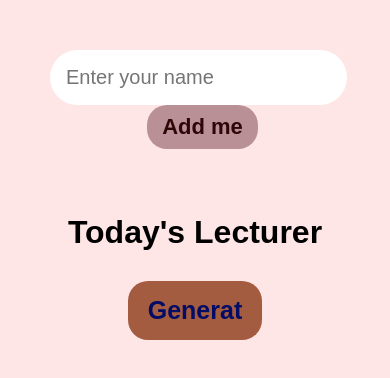
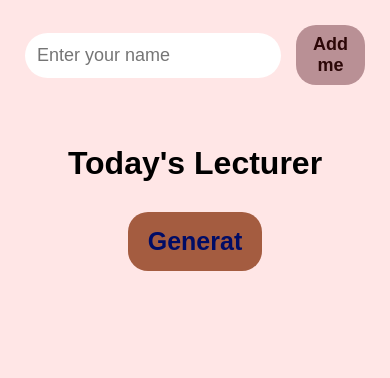
Before and after one commit to mahfuzMS/randomNameCreator, a plain HTML site: page index.html in a window 390 px wide. Drawn offline with Linux system fonts and the light colour scheme.

Commit message:
update for mobike view

```diff
--- a/nameGenarator.js
+++ b/nameGenarator.js
@@ -1,6 +1,5 @@
 
 var names = [];
-
 
 function setNames() {
     const nameInput = document.getElementById('nameInput').value.trim();
@@ -22,7 +21,7 @@ function generateRandomName() {
 
     displayName.textContent = rendomName;
 
-    if(names == ''){
+    if (names == '') {
         displayName.style.display = 'none';
         alert("Please add your name.");
     }
--- a/style.css
+++ b/style.css
@@ -14,7 +14,7 @@ body {
     padding: 30px;
 }
 
-#input-section input {
+#nameInput{
     padding: 16px;
     border: none;
     border-radius: 30px;
@@ -22,7 +22,6 @@ body {
 }
 
 #input-button {
-    /* width: 80px; */
     border: none;
     border-radius: 20px;
     padding: 9px 15px;
@@ -32,7 +31,6 @@ body {
     font-weight: bold;
     margin-left: 15px;
     cursor: pointer;
-
 }
 
 
@@ -64,3 +62,46 @@ body {
     width: 30rem;
     margin-left: 26rem;
 }
+
+
+@media screen and (max-width: 600px) {
+    #input-section{
+        display: flex;
+        justify-content: space-between;
+        align-items: center;
+        margin-bottom: 30px;
+        /* margin-left: 0; */
+        padding: 25px;
+        margin: 0;
+
+    }
+
+    #nameInput{
+        padding: 12px;
+        border: none;
+        border-radius: 30px;
+        font-size: 18px;
+    }
+
+    #input-button {
+        border-radius: 20px;
+        padding: 9px 15x;
+        font-size: 18px;
+    }
+
+    #generated-name {
+        border: none;
+        display: none;
+        padding: 15px;
+        margin: 30px 22px;
+        border-radius: 20px;
+        /* background-color: #b9ae65; */
+        width: 80%;
+        /* margin-left: 26rem; */
+    }
+
+}
+
+@media screen and (min-width: 768px) {
+
+}
```
